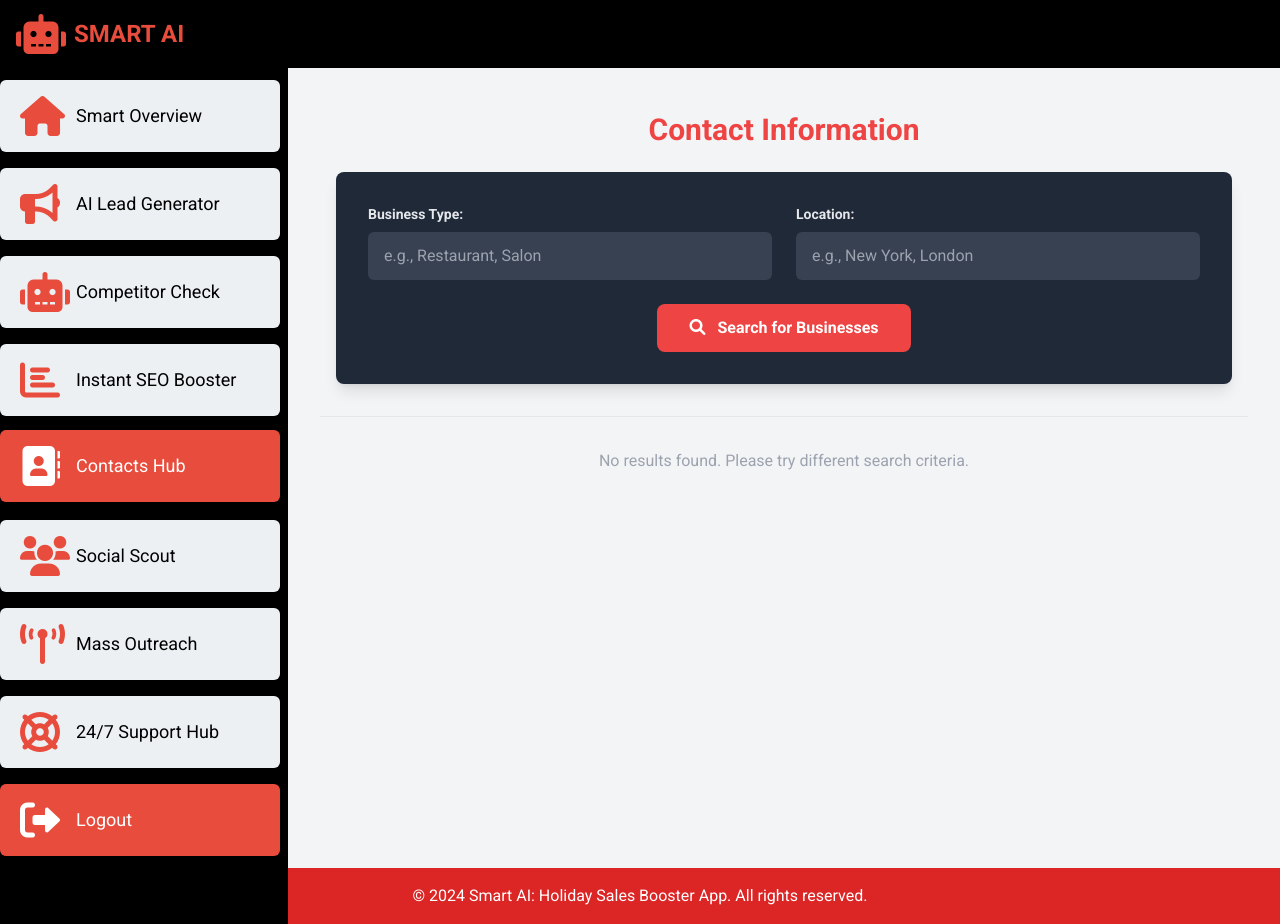
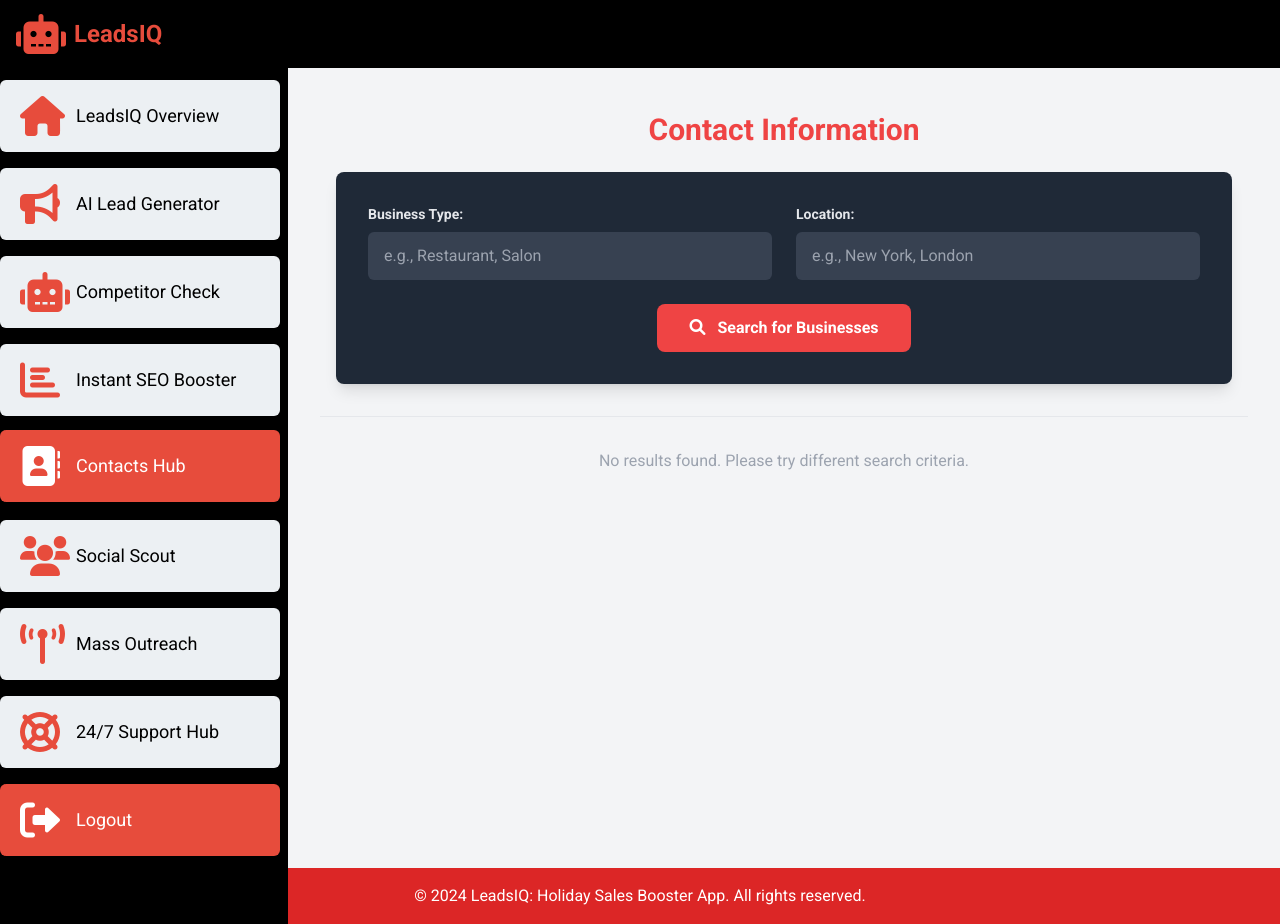
Before and after one commit to Edward5035/LeadsIQ, a Flask app: page /contact_info in a window 1280 px wide. Run offline with Flask 3, Linux system fonts and the light colour scheme; some libraries are stand-ins or nearby versions.

Commit message:
Update layout.html

```diff
--- a/templates/layout.html
+++ b/templates/layout.html
@@ -3,7 +3,7 @@
 <head>
     <meta charset="UTF-8">
     <meta name="viewport" content="width=device-width, initial-scale=1.0">
-    <title>{% block title %}Smart AI{% endblock %}</title>
+    <title>{% block title %}LeadsIQ{% endblock %}</title>
 
     <!-- Roboto font -->
     <link href="https://fonts.googleapis.com/css2?family=Roboto:wght@400;500;700&display=swap" rel="stylesheet">
@@ -209,7 +209,7 @@
     <!-- Top Navbar -->
     <div class="top-nav flex justify-between items-center p-4 fixed w-full z-50 top-0 text-white">
         <div class="logo text-2xl font-bold flex items-center space-x-2">
-            <i class="fas fa-robot text-3xl"></i><span>SMART AI</span>
+            <i class="fas fa-robot text-3xl"></i><span>LeadsIQ</span>
         </div>
         <div class="menu-icon block lg:hidden cursor-pointer" onclick="toggleSidebar()">
             <i class="fas fa-bars text-xl"></i>
@@ -219,7 +219,7 @@
     <!-- Sidebar -->
     <div id="sidebar" class="sidebar fixed top-16 left-0 w-64 h-full lg:w-72 z-40 hidden lg:block">
         <a href="{{ url_for('dashboard') }}" class="sidebar-item flex items-center p-4 rounded-md">
-            <i class="fas fa-home w-6"></i><span class="ml-4 text-lg">Smart Overview</span>
+            <i class="fas fa-home w-6"></i><span class="ml-4 text-lg">LeadsIQ Overview</span>
         </a>
         <a href="{{ url_for('leads_generator') }}" class="sidebar-item flex items-center p-4 rounded-md">
             <i class="fas fa-bullhorn w-6"></i><span class="ml-4 text-lg">AI Lead Generator</span>
@@ -266,7 +266,7 @@
 
     <!-- Footer -->
     <footer class="bg-red-600 text-white text-center p-4 mt-8">
-        <p>&copy; 2024 Smart AI: Holiday Sales Booster App. All rights reserved.</p>
+        <p>&copy; 2024  LeadsIQ: Holiday Sales Booster App. All rights reserved.</p>
     </footer>
 
     <script>
```
